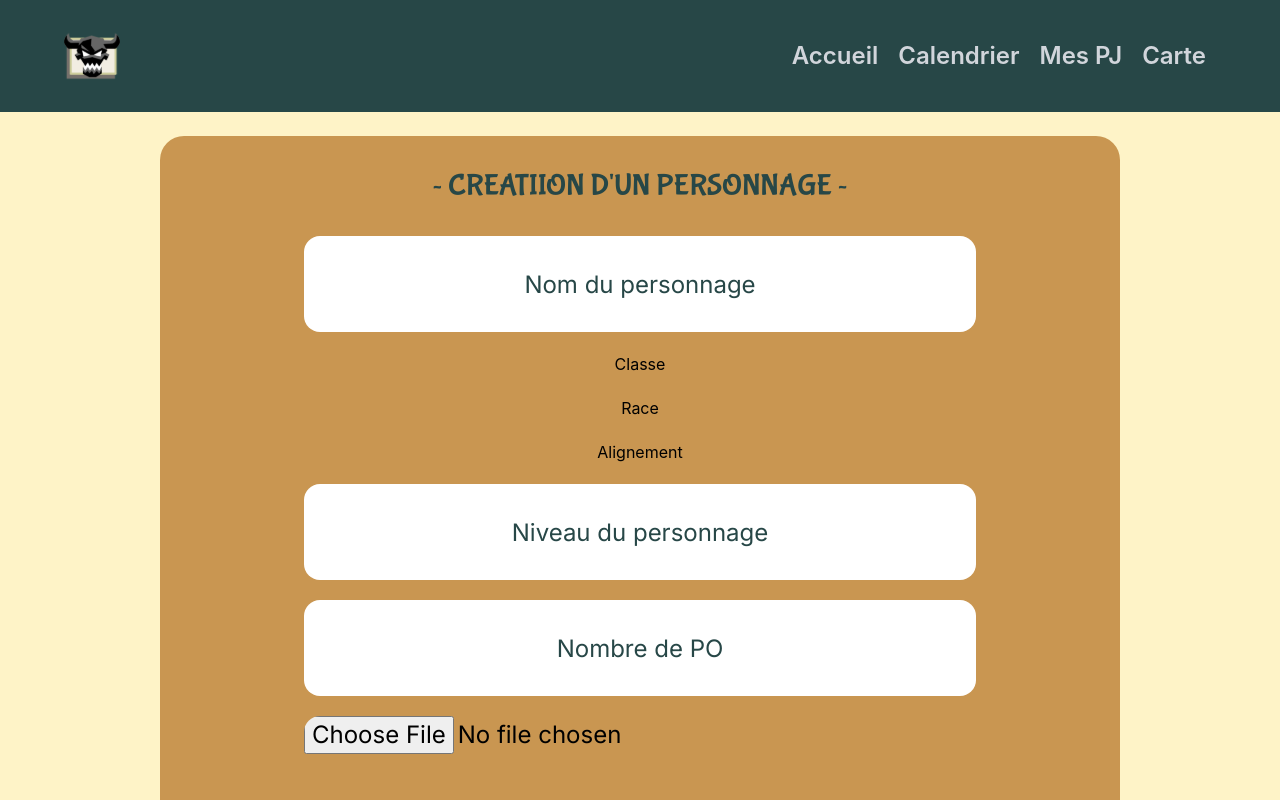
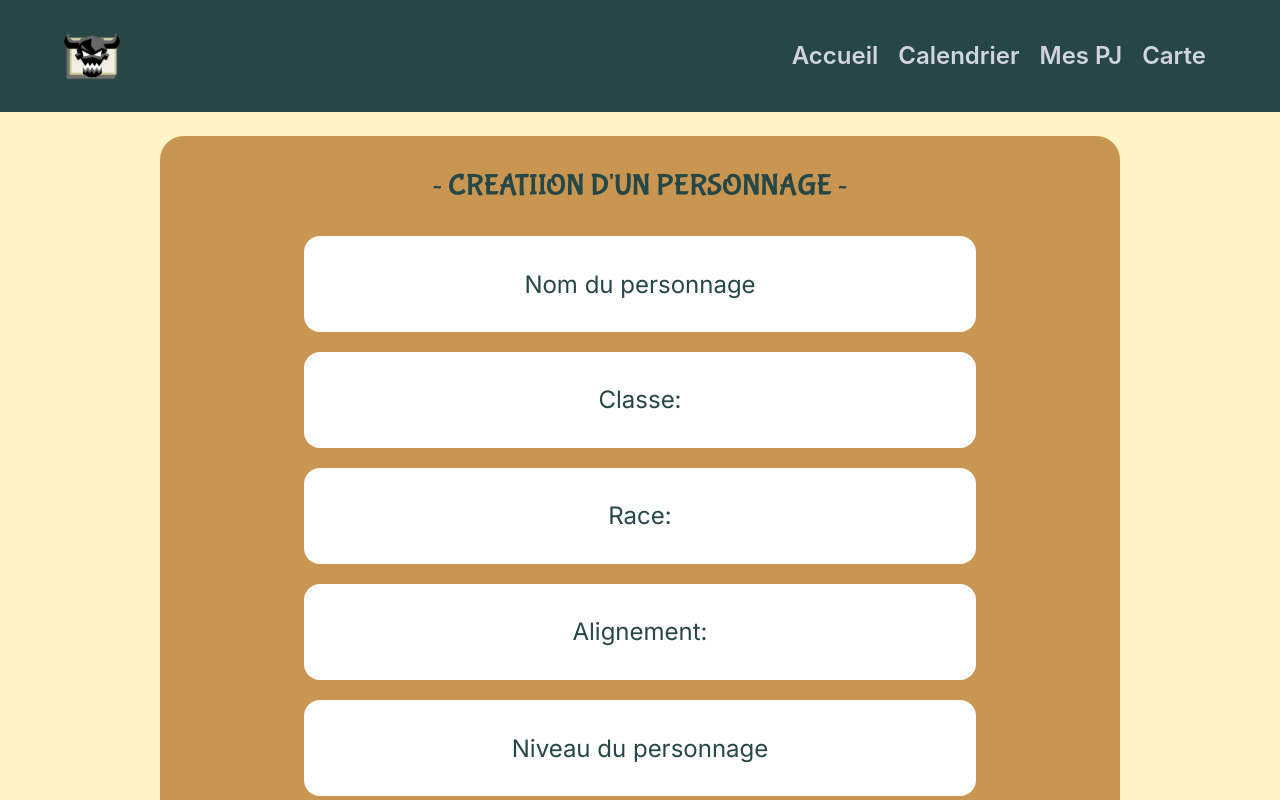
Before and after one commit to Enta12/lyssande, a React (Create React App) app in the folder front/: page /pj/new in a window 1280 px wide. Shown: the top 800 px of the page. Built offline with nearby package versions, Linux system fonts and the light colour scheme.

Commit message:
feat(inputSelect): make custom select

```diff
--- a/front/src/components/inputSelect.tsx
+++ b/front/src/components/inputSelect.tsx
@@ -1,4 +1,4 @@
-import { useState } from "react";
+import React, { useEffect, useRef, useState } from "react";
 
 interface Props {
     width?: string;
@@ -7,74 +7,49 @@ interface Props {
     title: string;
 }
 
-const InputSelect = ({title, options, width= "full", height = "24"} : Props) => {
+const InputSelect = ({title, options, width= "3/4", height = "24"} : Props) => {
+    const [isOpen, setIsOpen] = useState(false);
+    const [optionSelected, setOptionSelected] = useState("")
+    const selectRef = useRef<HTMLDivElement>(null);
+    const selectAnOption = (e: React.MouseEvent<HTMLDivElement, MouseEvent>) => {
+      e.stopPropagation();
+      setIsOpen(false);
+      setOptionSelected(e.currentTarget.innerHTML);
 
-    const [isOpen, setIsOpen] = useState(false);
+    }
+    useEffect(() => {
+      const onClickOutside = () => {
+        setIsOpen(false)
+      };
+      const handleClickOutside = (event: any) => {
+        if (selectRef.current && !selectRef.current.contains(event.target)) {
+          onClickOutside && onClickOutside();
+        }
+      };
+      document.addEventListener('click', handleClickOutside, true);
+      return () => {
+        document.removeEventListener('click', handleClickOutside, true);
+      };
+    },[selectRef]);
 
     return (
-        <button
-            className=""
-            type="button"
-            onClick={(e) => {
-                e.stopPropagation()
-                setIsOpen(!isOpen);
-            }}
-        >
-            <div className="dd-header">
-                <div className="dd-header-title">{title}</div>
-            </div>
-            <div className="dd-list">
-                {isOpen && options.map((option) => {return(<Option name={option} />)})}
-            </div>
-        </button>
+      <div
+        className={`text-swamp w-3/4 rounded-2xl text-center text-2xl placeholder-[#274747] font-inter w-${width} bg-white`}
+      >
+        <div ref={selectRef} onClick={() => {setIsOpen(true)}} className={`flex justify-center items-center h-${height}`}>
+          {`${title}: ${optionSelected}`}
+        </div>
+        {options.map((option, index) => <Option height={height} key={`${title}${index}`} name={option} display={isOpen} selectAnOption={e => {selectAnOption(e)}} />)}
+          <input readOnly className="hidden" type="text" value={optionSelected}/>
+      </div>
     )
 }
 
-const Option = ({name} : {name: string}) => {
+const Option = ({name, display, selectAnOption, height} : {height: string, name: string, display: boolean, selectAnOption: (e: React.MouseEvent<HTMLDivElement, MouseEvent>) => void}) => {
+    const classNames = `${display? "border-t flex justify-center items-center  h-" + height : "hidden"}`
     return(
-        <button className="dd-list-item">{name}</button>
+        <div className={classNames} onClick={e => selectAnOption(e)}>{name}</div>
     )
 }
 
 export default InputSelect
-
-
-
-/*<select className={`appearance-none max-w-md open:rounded-b-none rounded-2xl text-center text-2xl placeholder-[#274747] font-inter h-${height} w-${width}`}>
-            { <option value="" disabled selected>{placeholder}</option>}
-            {options.map(option => <option value={option}>{option}</option>)}
-    </select> */
-
-
-    /*
-    export default class OutsideAlerter extends Component {
-  constructor(props) {
-    super(props);
-
-    this.wrapperRef = React.createRef();
-    this.handleClickOutside = this.handleClickOutside.bind(this);
-  }
-
-  componentDidMount() {
-    document.addEventListener("mousedown", this.handleClickOutside);
-  }
-
-  componentWillUnmount() {
-    document.removeEventListener("mousedown", this.handleClickOutside);
-  }
-
-  /**
-   * Alert if clicked on outside of element
-   */
-  /*
-  handleClickOutside(event) {
-    if (this.wrapperRef && !this.wrapperRef.current.contains(event.target)) {
-      alert("You clicked outside of me!");
-    }
-  }
-
-  render() {
-    return <div ref={this.wrapperRef}>{this.props.children}</div>;
-  }
-}
-*/
```
